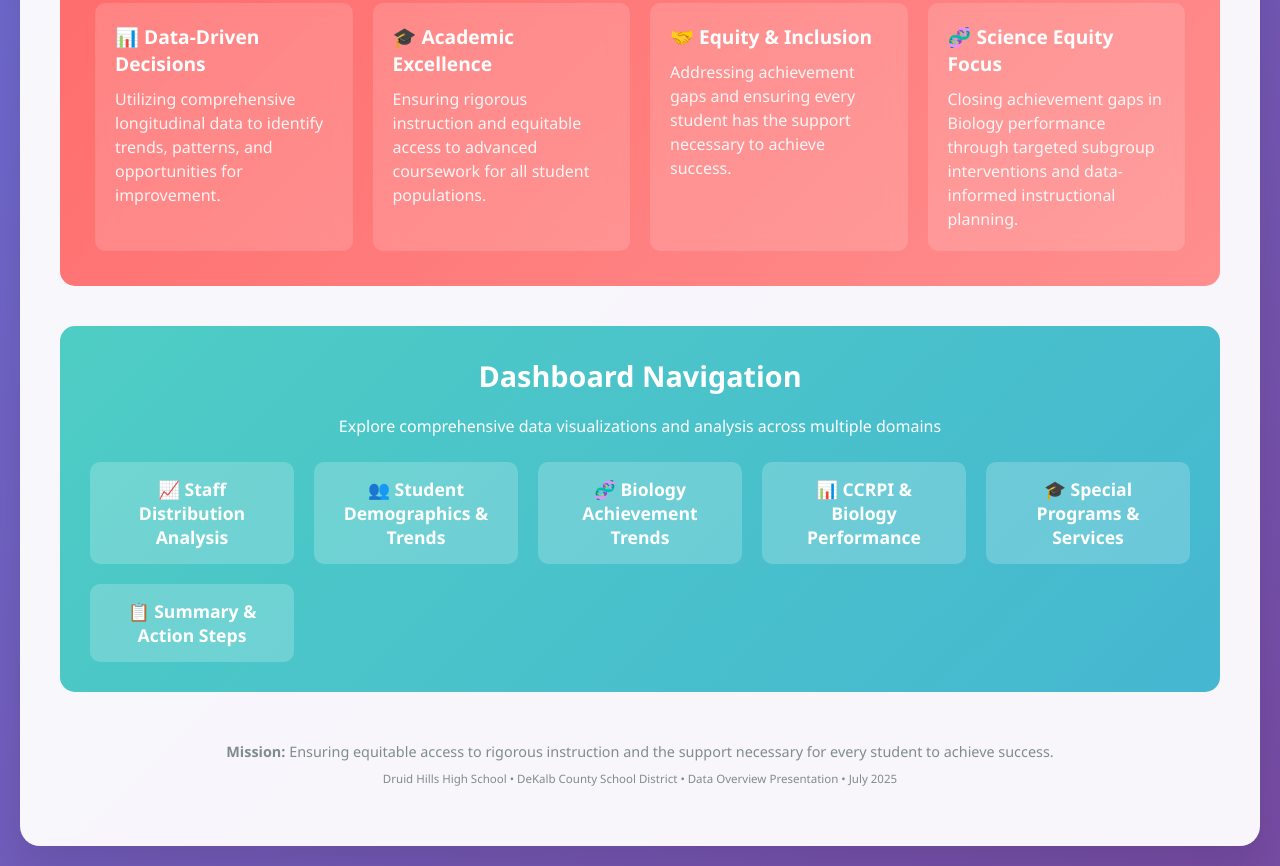
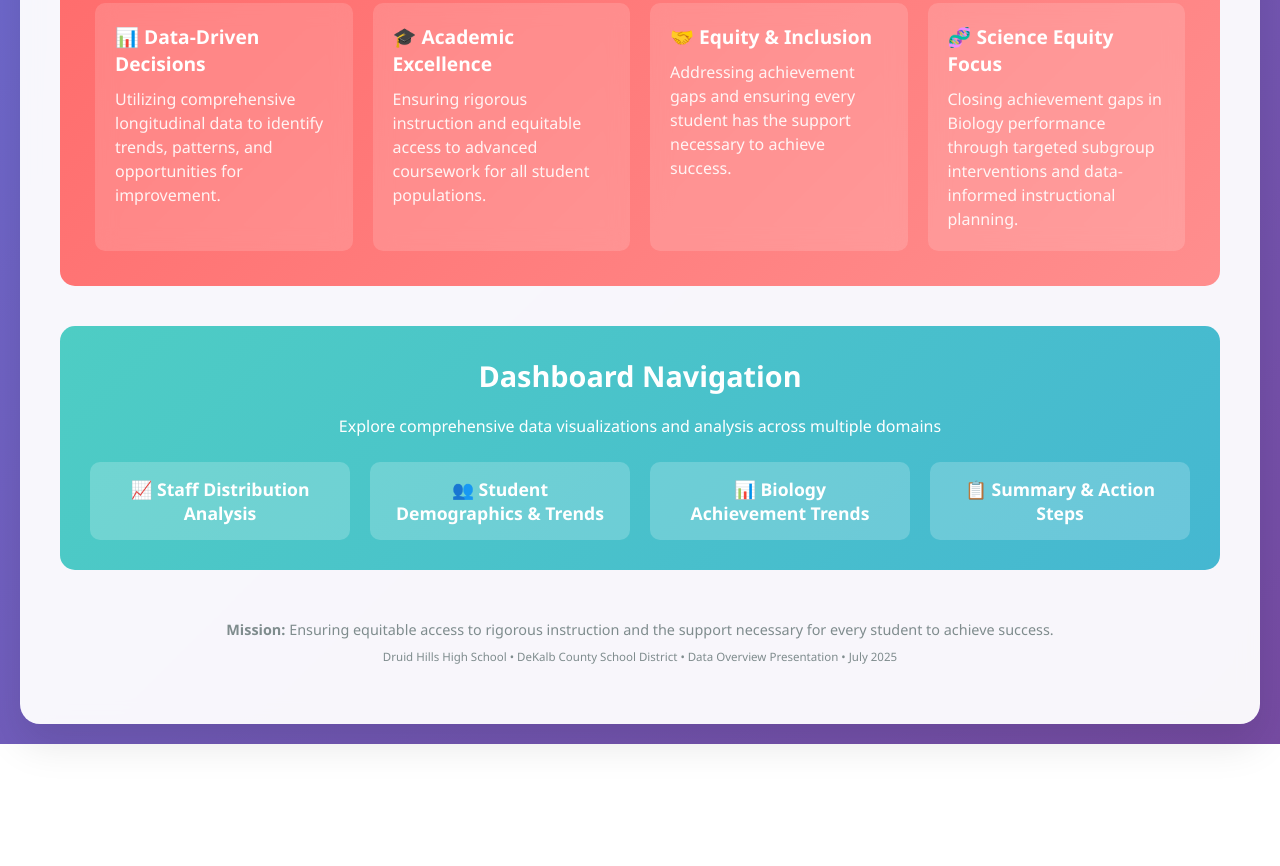
Before and after one commit to Raigor2/ITECDataWise, a plain HTML site: page index.html in a window 1280 px wide. Shown: the part 1657-2523 px from the top of the page. After the commit the page ends 2401 px from the top, so only its background shows below. Drawn offline with Linux system fonts and the light colour scheme.

Commit message:
Update index.html

```diff
--- a/index.html
+++ b/index.html
@@ -398,11 +398,11 @@
             <p>Explore comprehensive data visualizations and analysis across multiple domains</p>
             <div class="nav-buttons">
                 <a href="https://raigor2.github.io/ITECDataWise/staff_distribution_dashboard.html" class="nav-button">📈 Staff Distribution Analysis</a>
-                <a href="#" class="nav-button">👥 Student Demographics & Trends</a>
-                <a href="#" class="nav-button">🧬 Biology Achievement Trends</a>
-                <a href="#" class="nav-button">📊 CCRPI & Biology Performance</a>
-                <a href="#" class="nav-button">🎓 Special Programs & Services</a>
-                <a href="#" class="nav-button">📋 Summary & Action Steps</a>
+                <a href="https://raigor2.github.io/ITECDataWise/student_enrollment_dashboard_final.html" class="nav-button">👥 Student Demographics & Trends</a>
+                <a href="https://raigor2.github.io/ITECDataWise/achievement.html" class="nav-button">📊  Biology Achievement Trends</a>
+                 <!-- <a href="#" class="nav-button">📊 🧬CCRPI & Biology Performance</a> -->
+                 <!-- <a href="#" class="nav-button">🎓 Special Programs & Services</a> -->
+                <a href="https://raigor2.github.io/ITECDataWise/summary.html" class="nav-button">📋 Summary & Action Steps</a>
             </div>
         </div>
 
```
